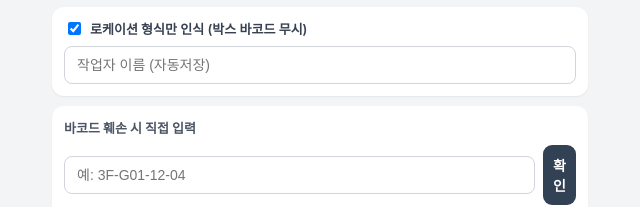
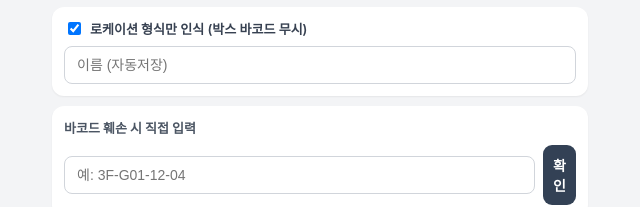
Before and after one commit to zeanus/loc-scanner, a plain HTML site: page index.html in a window 1280 px wide. Shown: the part 382-589 px from the top of the page, 320-960 px from the left. Drawn offline with Linux system fonts and the light colour scheme.

Commit message:
Update index.html

```diff
--- a/index.html
+++ b/index.html
@@ -250,7 +250,7 @@
         </label>
       </div>
       <div class="row-flex">
-        <input type="text" id="workerName" placeholder="작업자 이름 (자동저장)" onchange="saveWorker()">
+        <input type="text" id="workerName" placeholder="이름 (자동저장)" onchange="saveWorker()">
       </div>
     </div>
 
```
